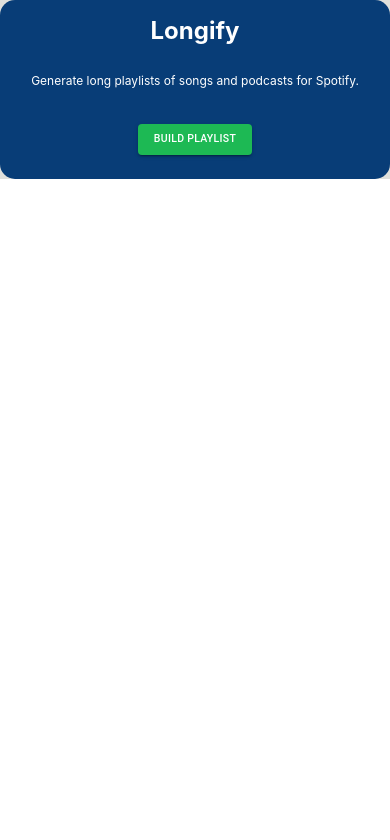
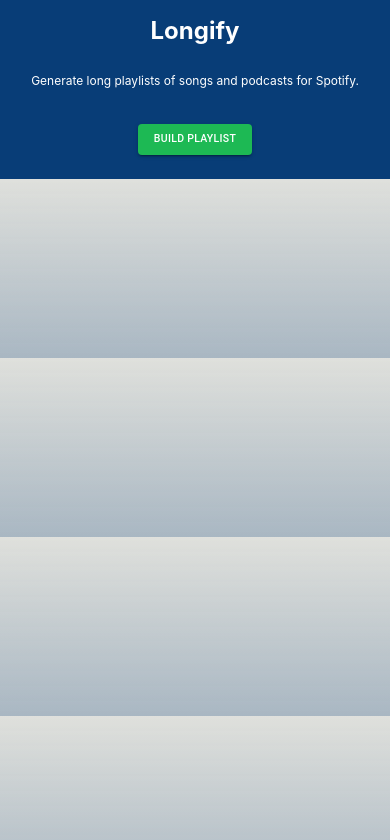
Before and after one commit to StevieC7/longify, a React (Create React App) app: page / in a window 390 px wide. Shown: the top 840 px of the page. Built offline with nearby package versions, Linux system fonts and the light colour scheme; no server answers.

Commit message:
Style many elements

```diff
--- a/src/App.css
+++ b/src/App.css
@@ -1,5 +1,4 @@
 body {
-  /* background-color: #dfe0dc; */
   vertical-align: middle;
 }
 
@@ -17,6 +16,7 @@
 .home {
   display: flex;
   flex-direction: column;
+  justify-content: center;
   align-items: center;
   background-color: #083d77;
   color: white;
@@ -66,7 +66,8 @@
 .stickytop {
   position: sticky;
   top: 60px;
-  background-color: #5F634F;
+  /* background-color: #5F634F; */
+  background-color: #083d77;
   width: 100%;
   display: flex;
   justify-content: center;
@@ -126,4 +127,14 @@
   header {
     border-radius: 0px;
   }
+  .home {
+    border-radius: 0px;
+  }
+  .home p {
+    text-align: center;
+  }
+  body {
+    background-color: #dfe0dc;
+    background-image: linear-gradient(#dfe0dc, rgba(8,61,119,0.25))
+  }
 }
--- a/src/components/Configurator.jsx
+++ b/src/components/Configurator.jsx
@@ -2,7 +2,7 @@
 import { FormControl, InputLabel, MenuItem, Select, Slider, Button } from "@mui/material";
 
 export default function Configurator({setUserConfig}) {
-    const initialFormState = {songMix: 50, playLength: 3, sortMethod: 'episodesFirst'}
+    const initialFormState = {songMix: 50, playLength: 3, sortMethod: 'altEpisodesFirst'}
     const [formState, setFormState] = useState(initialFormState)
 
     const handleClick = () => {
@@ -77,7 +77,7 @@
                         onChange={(e) => handleChange(e)}
                         >
                         <MenuItem value={'songsFirst'}>Songs first</MenuItem>
-                        <MenuItem value={'episodesFirst'}>Episodes first</MenuItem>
+                        <MenuItem value={'episodesFirst'}>Podcasts first</MenuItem>
                         <MenuItem value={'altSongsFirst'}>Alternate, start with music</MenuItem>
                         <MenuItem value={'altEpisodesFirst'}>Alternate, start with a podcast</MenuItem>
                     </Select>
--- a/src/components/PlaylistActions.jsx
+++ b/src/components/PlaylistActions.jsx
@@ -75,9 +75,9 @@
         <>
             {
                 addSuccess === null && addSuccess !== false ?
-                <Button variant="contained" sx={{margin: '2rem', backgroundColor: '#1DB954', '&:hover': {backgroundColor: '#1DB954'}}} onClick={() => handleAdd()}>Add to Library</Button>
+                <Button variant="contained" sx={{margin: '1rem', backgroundColor: '#1DB954', '&:hover': {backgroundColor: '#1DB954'}}} onClick={() => handleAdd()}>Add to Library</Button>
                 :
-                <Button variant="contained" sx={{margin: '2rem'}} disabled>Added to Library</Button>
+                <Button variant="contained" sx={{margin: '1rem'}} disabled>Added to Library</Button>
             }
         </>
     )
--- a/src/components/PlaylistPreview.jsx
+++ b/src/components/PlaylistPreview.jsx
@@ -20,7 +20,7 @@
         <SpotifyFetcher userConfig={userConfig} setFetchedItems={setFetchedItems}/>
         {playlist.length < 1 ? <PlaylistGenerator userConfig={userConfig} fetchedItems={fetchedItems} setPlaylist={setPlaylist}/> : <></>}
         <div className="stickytop">
-            <Button variant='outlined' sx={{margin: '2rem', backgroundColor: '#B07BAC', color: '#DFE0DC', borderColor: '#DFE0DC', '&:hover': {backgroundColor: '#B07BAC', color: 'white', borderColor: 'white'}}} onClick={() => reconfig()}>Reconfigure</Button>
+            <Button variant='outlined' sx={{margin: '1rem', backgroundColor: '#B07BAC', color: '#DFE0DC', borderColor: '#DFE0DC', '&:hover': {backgroundColor: '#B07BAC', color: 'white', borderColor: 'white'}}} onClick={() => reconfig()}>Reconfigure</Button>
             <PlaylistActions playlist={playlist} setPlaylist={setPlaylist} userConfig={userConfig}/>
         </div>
         <PlaylistSummary playlist={playlist} />
--- a/src/components/StartButton.jsx
+++ b/src/components/StartButton.jsx
@@ -2,7 +2,8 @@
 import { useEffect } from "react";
 import { v4 as uuidv4 } from 'uuid';
 export default function StartButton({auth, setAuth}) {
-    const redirectURL = encodeURIComponent('https://splendid-dieffenbachia-118c6c.netlify.app/callback')
+    // const redirectURL = encodeURIComponent('https://splendid-dieffenbachia-118c6c.netlify.app/callback')
+    const redirectURL = encodeURIComponent('http://localhost:8888/callback')
     const scope = encodeURIComponent('user-read-private user-read-email playlist-read-private playlist-modify-public user-library-read user-top-read user-read-recently-played')
     const spotifyState = encodeURIComponent(uuidv4());
 
```
